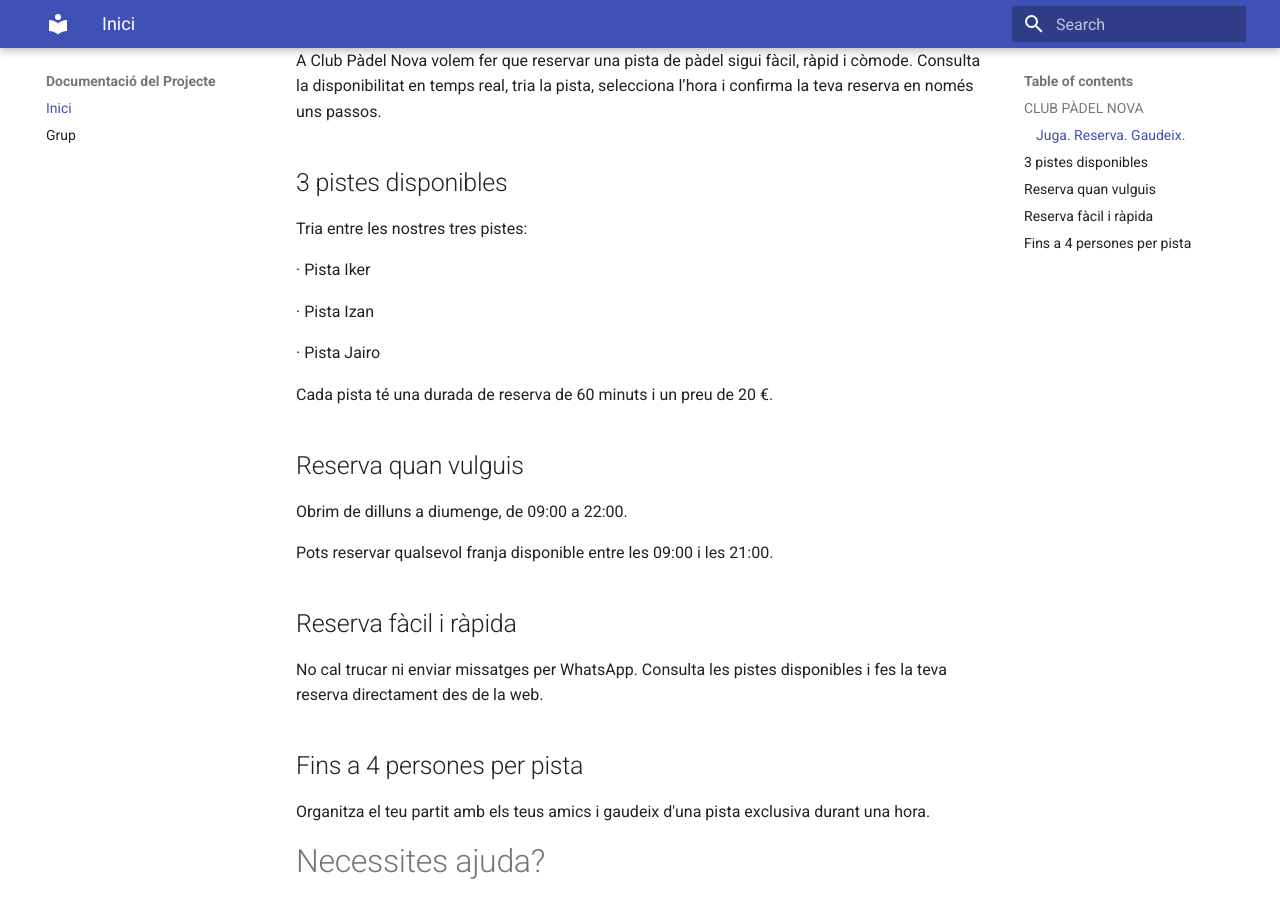
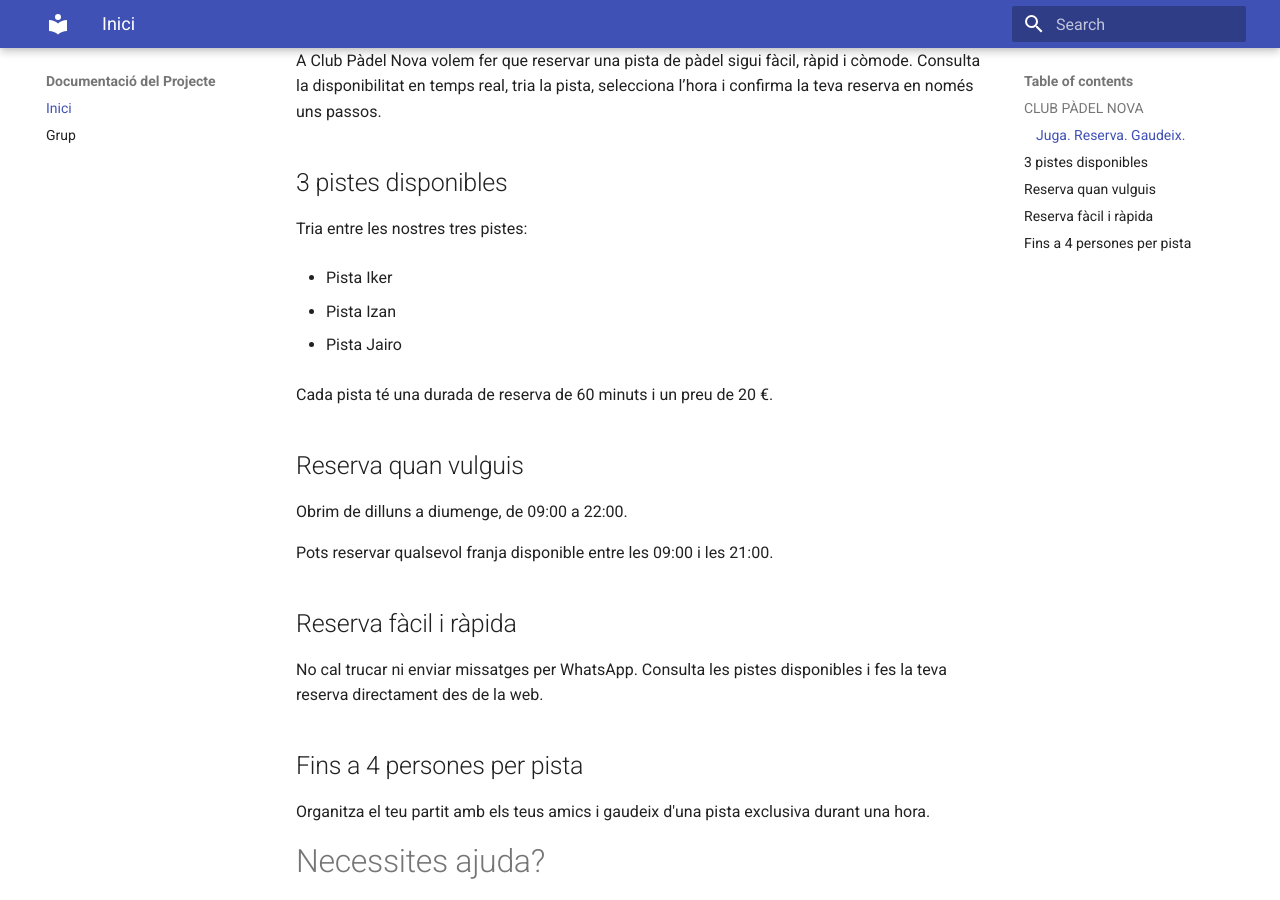
Before and after one commit to riosiker210-cloud/club-de-padel-nova, an MkDocs documentation site: the page built from docs/index.md, in a window 1280 px wide and 900 px high, scrolled down 429 px. Built offline with MkDocs 1.6.1 and Material for MkDocs 9.7.7, drawn with Linux system fonts in a browser that asks for light colours.

```diff
--- a/docs/index.md
+++ b/docs/index.md
@@ -9,11 +9,11 @@ A Club Pàdel Nova volem fer que reservar una pista de pàdel sigui fàcil, ràp
 ## 3 pistes disponibles
 Tria entre les nostres tres pistes:
 
-· Pista Iker
+- Pista Iker
 
-· Pista Izan
+- Pista Izan
 
-· Pista Jairo
+- Pista Jairo
 
 Cada pista té una durada de reserva de 60 minuts i un preu de 20 €.
 ## Reserva quan vulguis
```
